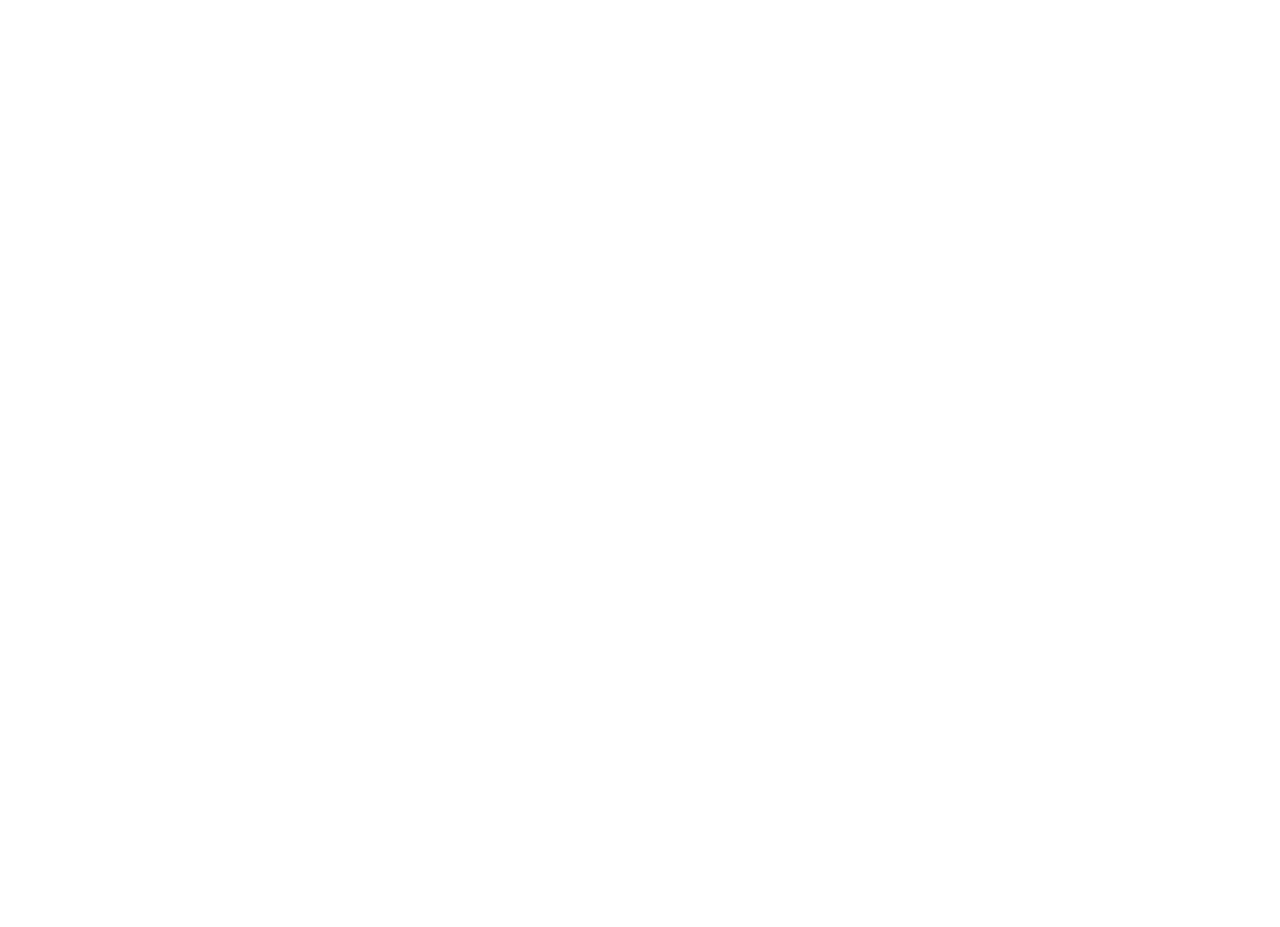
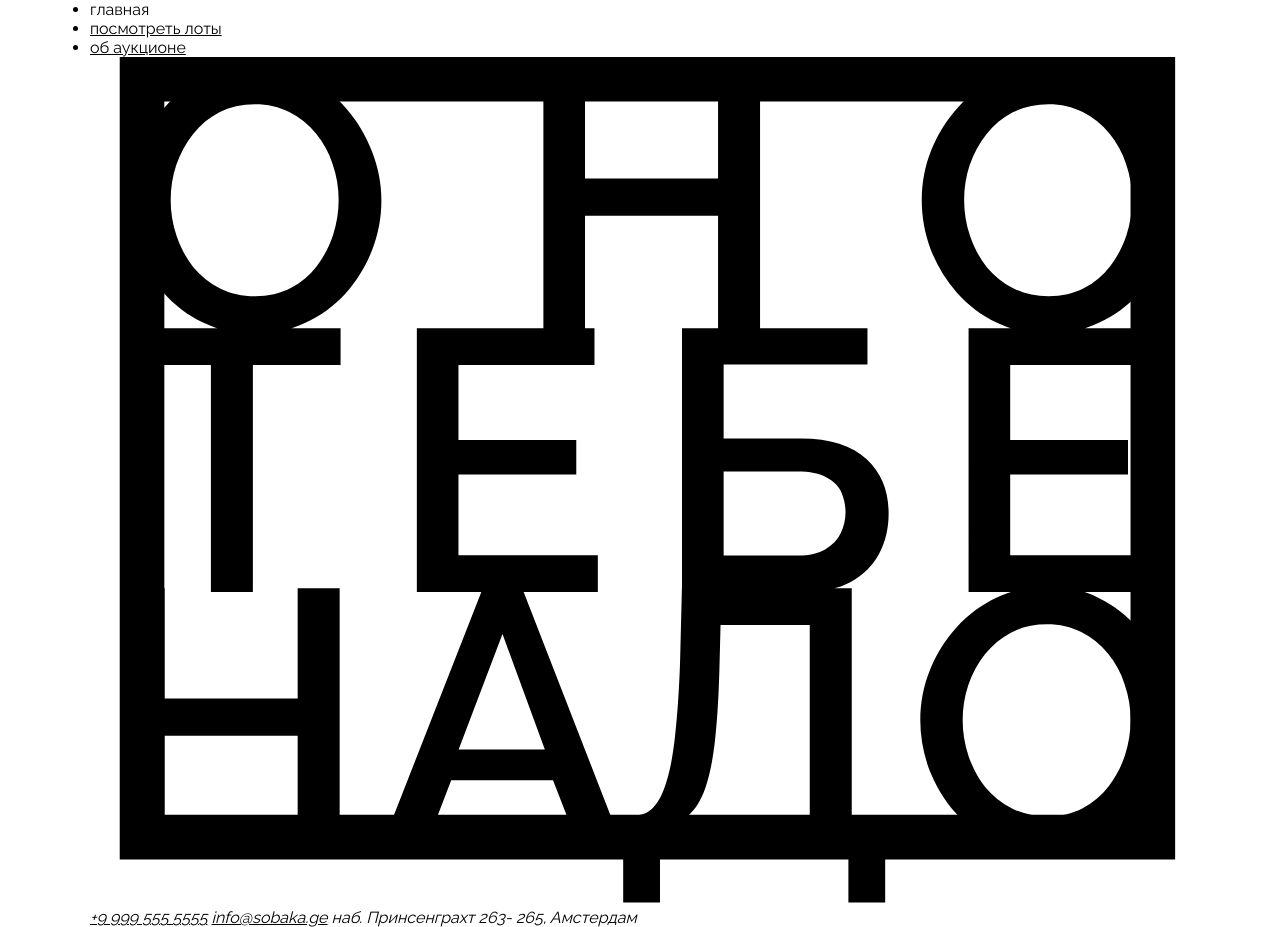
Before and after one commit to sosolet/ono-tebe-nado-fd, a plain HTML site: page index.html in a window 1280 px wide. Before the commit the page ends 800 px from the top, so only its background shows below. Drawn offline with Linux system fonts and the light colour scheme.

Commit message:
Добавлена базовая структура html и заполнен header

```diff
--- a/index.html
+++ b/index.html
@@ -5,6 +5,47 @@
     <meta http-equiv="X-UA-Compatible" content="IE=edge" />
     <meta name="viewport" content="width=device-width, initial-scale=1.0" />
     <title>Оно тебе надо — аукцион вещей, в которые никто не верил</title>
+    <link rel="stylesheet" href="./fonts/fonts.css">
+    <link rel="stylesheet" href="./styles/global.css">
+    <link rel="stylesheet" href="./styles/style.css">
   </head>
-  <body></body>
+  <body>
+    <header class="header">
+      <nav class="nav">
+        <ul class="nav__list">
+          <li class="nav__list-item">
+            <a class="nav__list-link link-active">главная</a>
+          </li>
+          <li class="nav__list-item">
+            <a class="nav__list-link" href="#0">посмотреть лоты</a>
+          </li>
+          <li class="nav__list-item">
+            <a class="nav__list-link" href="#0">об аукционе</a>
+          </li>
+        </ul>
+      </nav>
+      <a class="logo">
+        <img
+          class="logo__image"
+          src="./images/logo-black.svg"
+          alt="Логотип оно тебе надо"
+        >
+      </a>
+      <address class="address">
+        <span class="address-item">
+          <a href="tel:+99995555555">+9 999 555 5555</a>
+        </span>
+        <span class="address-item">
+          <a href="mailto:info@sobaka.ge">info@sobaka.ge</a>
+        </span>
+        <span class="address-item">наб. Принсенграхт 263- 265, Амстердам</span>
+      </address>
+    </header>
+    <main class="main">
+      <section class="cover"></section>
+      <section class="lots"></section>
+      <section class="about"></section>
+    </main>
+    <footer class="footer"></footer>
+  </body>
 </html>
--- a/styles/style.css
+++ /dev/null
@@ -1 +0,0 @@
-/* место для вашего кода */
```
